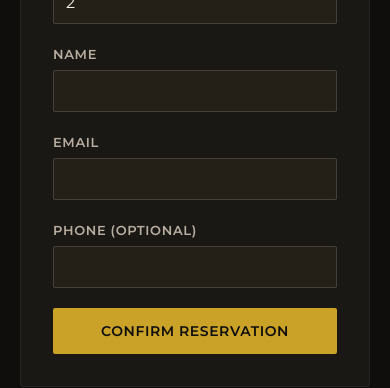
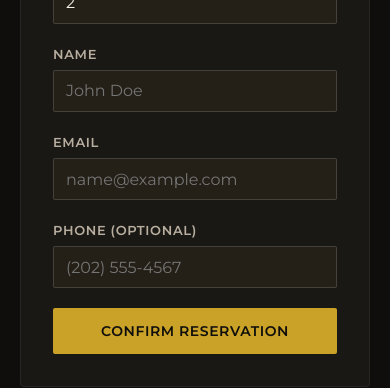
Before and after one commit to brettmorinaka/msaie_cafe_fausse, a React (Vite) app in the folder frontend/: page /reservations in a window 390 px wide. Shown: the part 459-847 px from the top of the page. Built offline with nearby package versions, Linux system fonts and the light colour scheme; no server answers.

Commit message:
Add placeholders and phone number formatting to Reservations page

```diff
--- a/frontend/src/pages/ReservationsPage.jsx
+++ b/frontend/src/pages/ReservationsPage.jsx
@@ -2,6 +2,16 @@ import { useEffect, useMemo, useState } from "react";
 import "./ReservationsPage.css";
 
 const EMAIL_RE = /^[^\s@]+@[^\s@]+\.[^\s@]+$/;
+
+function formatPhoneNumber(value) {
+  const digits = value.replace(/\D/g, "").slice(0, 10);
+  if (digits.length === 0) return "";
+  if (digits.length <= 3) return `(${digits}`;
+  if (digits.length <= 6) {
+    return `(${digits.slice(0, 3)}) ${digits.slice(3)}`;
+  }
+  return `(${digits.slice(0, 3)}) ${digits.slice(3, 6)}-${digits.slice(6)}`;
+}
 
 function buildTimeOptions() {
   const options = [];
@@ -86,6 +96,14 @@ export default function ReservationsPage() {
     }
     if (!EMAIL_RE.test(form.email_address.trim())) {
       setStatus({ type: "error", message: "Please enter a valid email." });
+      return;
+    }
+    const phoneDigits = form.phone_number.replace(/\D/g, "");
+    if (phoneDigits.length > 0 && phoneDigits.length !== 10) {
+      setStatus({
+        type: "error",
+        message: "Please enter a complete 10-digit phone number.",
+      });
       return;
     }
 
@@ -177,6 +195,7 @@ export default function ReservationsPage() {
             type="text"
             value={form.customer_name}
             onChange={(e) => updateField("customer_name", e.target.value)}
+            placeholder="John Doe"
             required
             autoComplete="name"
           />
@@ -189,6 +208,7 @@ export default function ReservationsPage() {
             type="email"
             value={form.email_address}
             onChange={(e) => updateField("email_address", e.target.value)}
+            placeholder="name@example.com"
             required
             autoComplete="email"
           />
@@ -200,8 +220,13 @@ export default function ReservationsPage() {
             id="phone_number"
             type="tel"
             value={form.phone_number}
-            onChange={(e) => updateField("phone_number", e.target.value)}
+            onChange={(e) =>
+              updateField("phone_number", formatPhoneNumber(e.target.value))
+            }
+            placeholder="(202) 555-4567"
+            inputMode="tel"
             autoComplete="tel"
+            maxLength={14}
           />
         </div>
 
```
